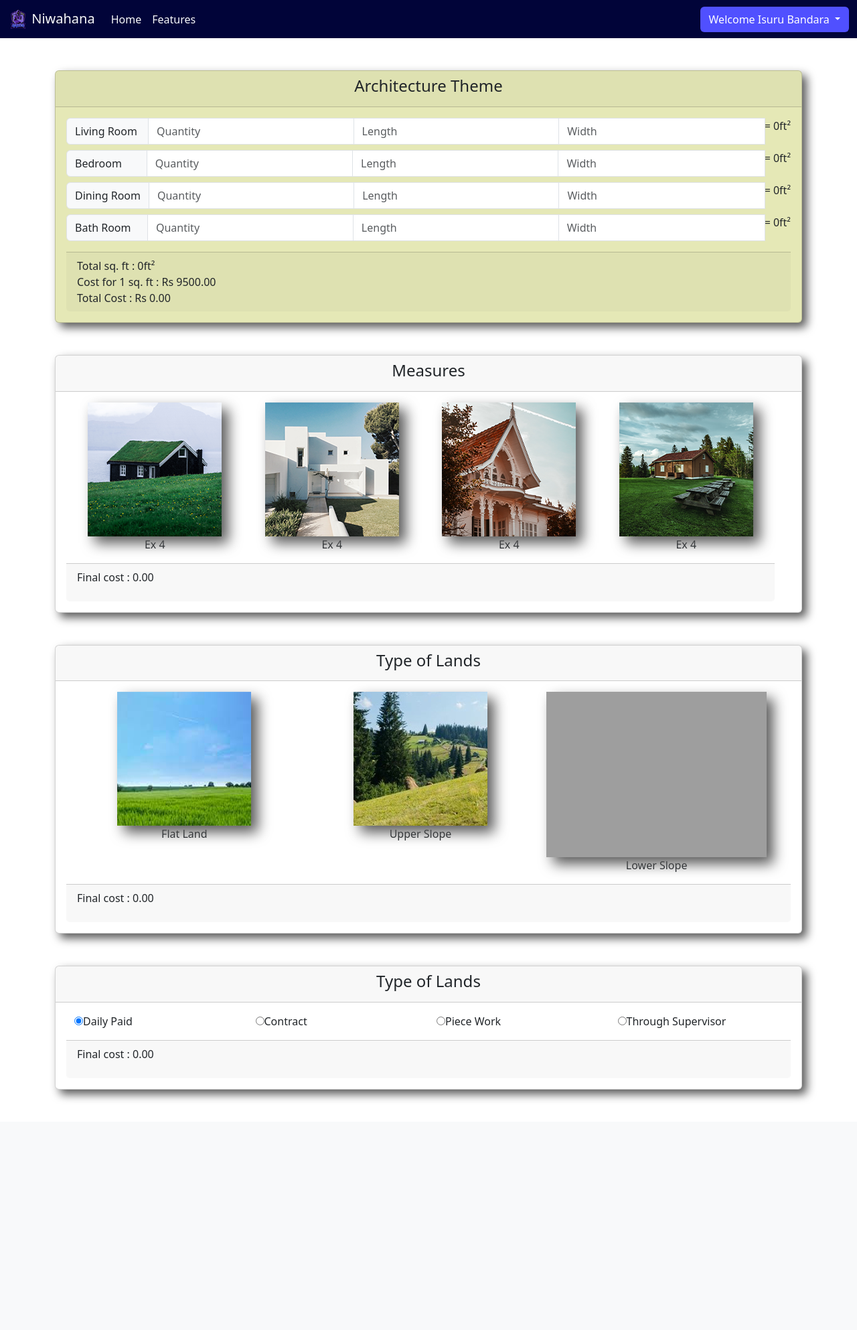
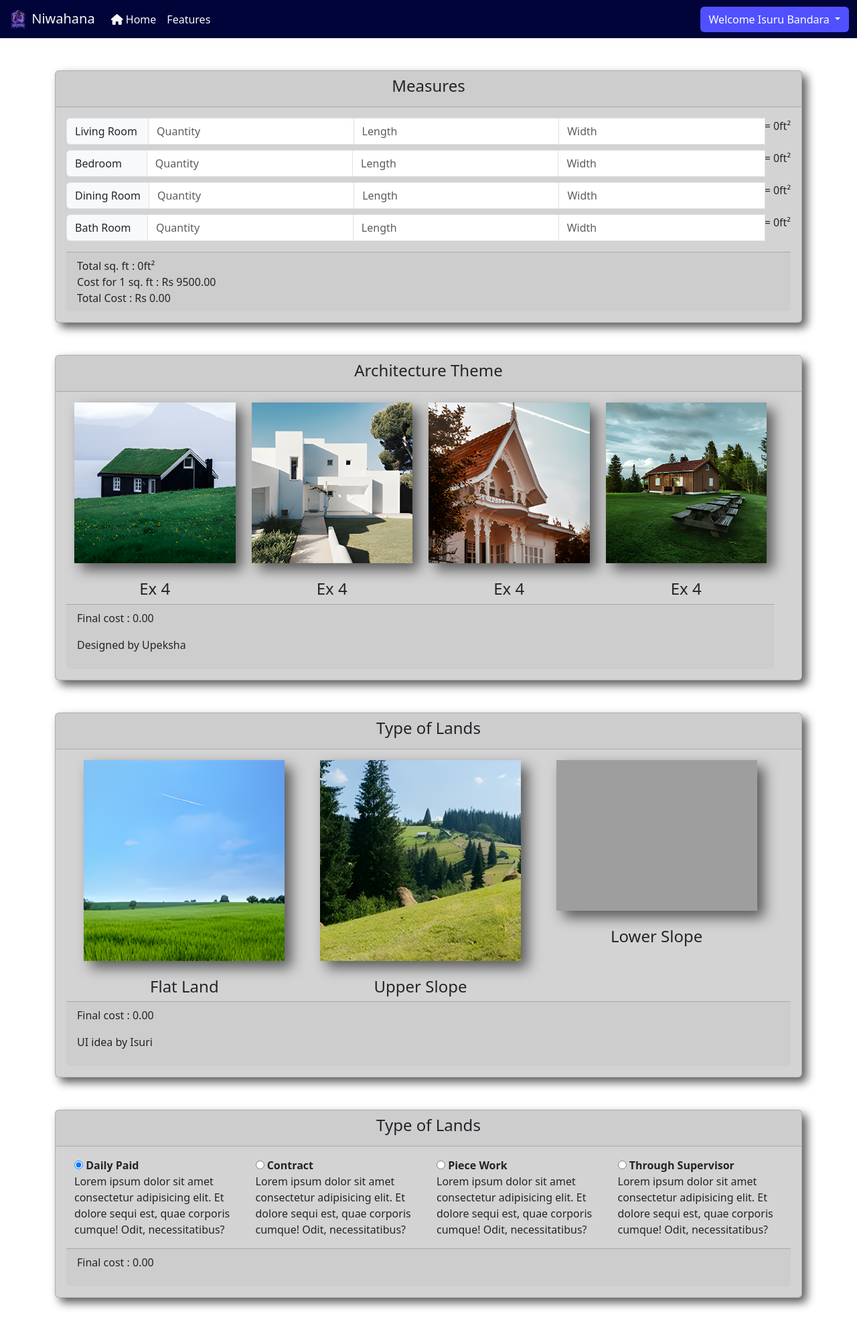
Before and after one commit to razorisuru/niwahana-app, a PHP site: page /view.php in a window 1280 px wide. Shown: the whole page at 67% size. Before the commit the page ends 1642 px from the top, so only its background shows below. Run offline with PHP 8.4, Linux system fonts and the light colour scheme; a user stored in the database is signed in; data comes from the database, SQL or seed files in the repository; grey boxes are pictures that could not be loaded.

Commit message:
Update 3.0
Co-Authored-By: Eshan Dananjaya <117134048+Eshan1113@users.noreply.github.com>
Co-Authored-By: Eshani S K <126496190+Esk365@users.noreply.github.com>
Co-Authored-By: Isuri Samaranayaka <128504796+isuri981@users.noreply.github.com>
Co-Authored-By: Upeksha Bandara <126591435+upeksha615@users.noreply.github.com>

```diff
--- a/css/view.css
+++ b/css/view.css
@@ -7,7 +7,7 @@
 }
 
 .image-box:hover {
-    transform: scale(1.1);
+    transform: scale(1.07);
 }
 
 .btnprofile {
@@ -46,8 +46,12 @@
   }
 
   .p1css {
-    background-color: #E5E8B6 !important;
+    background-color: #d3d3d3 !important;
   }
+
+  /* .main-container {
+    background-color: #5050ff !important;
+  } */
 
   .cardc {
     filter: brightness(120%);
--- a/header.php
+++ b/header.php
@@ -1,2 +1,3 @@
 <link rel="stylesheet" href="bootstrap/css/bootstrap.css" media="screen">
 <link rel="stylesheet" href="bootstrap/css/bootstrap.min.css" media="screen">
+<link rel="stylesheet" href="https://cdnjs.cloudflare.com/ajax/libs/font-awesome/6.4.0/css/all.min.css" media="screen" />
--- a/register.php
+++ b/register.php
@@ -12,6 +12,7 @@
 <body class="homee">
     <?php
 include("connection.php");
+include("header.php");
 
 if(isset($_POST['submit'])) {
 	$name = $_POST['name'];
@@ -82,10 +83,10 @@
                             <br>
                             <!-- Submit button -->
                             <button type="submit" name="submit" class="btn btnlogin btn-block mt-4 mb-4">
-                                Sign up
+                                Sign up <i class="fa-sharp fa-solid fa-arrow-right-to-bracket"></i>
                             </button>
                             <a href="index.php" class="btn btnlogin btn-block mt-4 mb-4">
-                                Go Back to Login
+                                Go Back to Login <i class="fa-solid fa-backward fa-beat"></i>
                             </a>
 
                             <!-- Register buttons -->
--- a/view.php
+++ b/view.php
@@ -38,7 +38,7 @@
 ?>
 </head>
 
-<body style="height: 200vh;">
+<body class="main-container" style="height: 200vh;">
 
 
     <!-- navbar -->
@@ -51,13 +51,15 @@
             <button class="navbar-toggler" type="button" data-bs-toggle="collapse" data-bs-target="#navbarText"
                 aria-controls="navbarText" aria-expanded="false" aria-label="Toggle navigation">
                 <span class="navbar-toggler-icon">
-                    <i class="bi bi-list" style="color:#fff; font-size:28px;"></i>
+                    <i class="fa-solid fa-bars fa-flip" style="color:#fff; font-size:28px;"></i>
+                    <!-- <i class="bi bi-list" style="color:#fff; font-size:28px;"></i> -->
                 </span>
             </button>
             <div class="collapse navbar-collapse" id="navbarText">
                 <ul class="navbar-nav me-auto mb-2 mb-lg-0">
                     <li class="nav-item">
-                        <a class="nav-link active text-light" aria-current="page" href="view.php">Home</a>
+                        <a class="nav-link active text-light" aria-current="page" href="view.php"><i
+                                class="fa-solid fa-house"></i> Home</a>
                     </li>
                     <li class="nav-item">
                         <a class="nav-link text-light" href="#">Features</a>
@@ -69,20 +71,41 @@
                         Welcome <?php echo $_SESSION['name'] ?>
                     </button>
                     <ul class="btnprofiledropdown dropdown-menu" aria-labelledby="dropdownMenuButton1">
-                        <li><a class="dropdown-item" href="#">Profile</a></li>
-                        <li><a class="dropdown-item" href="logout.php"><span
-                                    class="btnprofiledropdownlogout">Logout</span> </a></li>
+                        <li><a class="dropdown-item" data-bs-toggle="modal" data-bs-target="#profile" href="#">Profile <i class="fa-solid fa-user fa-flip"></i></a></li>
+                        <li><a class="dropdown-item" href="logout.php"><span class="btnprofiledropdownlogout">Logout <i
+                                        class="fa-solid fa-arrow-right-from-bracket fa-flip"></i></span> </a></li>
                     </ul>
                 </div>
             </div>
         </div>
     </nav>
 
+    <!-- Modal -->
+<div class="modal fade" id="profile" tabindex="-1" aria-labelledby="exampleModalLabel" aria-hidden="true">
+  <div class="modal-dialog">
+    <div class="modal-content">
+      <div class="modal-header">
+        <h1 class="modal-title fs-5" id="exampleModalLabel"><?php echo $_SESSION['name'] ?>'s Profile <i class="fa-solid fa-user fa-flip"></i></h1>
+        <button type="button" class="btn-close" data-bs-dismiss="modal" aria-label="Close"></button>
+      </div>
+      <div class="modal-body">
+      <img src="img/rz.png" class="img-thumbnail" width="80" alt="...">
+        Full Name : <?php echo $_SESSION['name'] ?><br>
+        E-Mail : <?php echo $_SESSION['email'] ?><br>
+        Role : <?php echo $_SESSION['role'] ?><br>
+      </div>
+      <div class="modal-footer">
+        <button type="button" class="btn btn-secondary" data-bs-dismiss="modal">Close</button>
+      </div>
+    </div>
+  </div>
+</div>
+
     <!-- phase 1 -->
     <div class="container main-container">
         <div class="card mt-5 p1css cardc">
             <div class="card-header">
-                <h4 class="text-center">Architecture Theme</h4>
+                <h4 class="text-center">Measures</h4>
             </div>
             <div class="card-body">
                 <form id="frm1" method="post" action="">
@@ -138,40 +161,44 @@
         </div>
 
         <!-- phase 2 -->
-        <div class="card mt-5 cardc">
+        <div class="card mt-5 cardc p1css">
             <div class="card-header">
-                <h4 class="text-center">Measures</h4>
+                <h4 class="text-center">Architecture Theme</h4>
             </div>
             <div class="card-body">
                 <div class="phase2">
                     <div class="row container-fluid">
                         <div class="col-md-3">
                             <div class="text-center">
-                                <img src="img/2.1.png" class="img-fluid image-box" alt="Image 1"
+                                <img src="img/2.1.png" width="400" class="img-fluid image-box" alt="Image 1"
                                     onclick="updateTotal(0.1)">
-                                <p>Ex 4</p>
+                                <h4 class="mt-4">Ex 4</h4>
                             </div>
                         </div>
                         <div class="col-md-3">
                             <div class="text-center">
-                                <img src="img/2.2.png" class="img-fluid image-box" alt="..." onclick="updateTotal(0.2)">
-                                <p>Ex 4</p>
+                                <img src="img/2.2.png" width="400" class="img-fluid image-box" alt="..."
+                                    onclick="updateTotal(0.2)">
+                                <h4 class="mt-4">Ex 4</h4>
                             </div>
                         </div>
                         <div class="col-md-3">
                             <div class="text-center">
-                                <img src="img/2.3.png" class="img-fluid image-box" alt="..." onclick="updateTotal(0.3)">
-                                <p>Ex 4</p>
+                                <img src="img/2.3.png" width="400" class="img-fluid image-box" alt="..."
+                                    onclick="updateTotal(0.3)">
+                                <h4 class="mt-4">Ex 4</h4>
                             </div>
                         </div>
                         <div class="col-md-3">
                             <div class="text-center">
-                                <img src="img/2.4.png" class="img-fluid image-box" alt="..." onclick="updateTotal(0.4)">
-                                <p>Ex 4</p>
+                                <img src="img/2.4.png" width="400" class="img-fluid image-box" alt="..."
+                                    onclick="updateTotal(0.4)">
+                                <h4 class="mt-4">Ex 4</h4>
                             </div>
                         </div>
                         <div class="card-footer">
                             <p>Final cost : <span id="fcost">0.00</span></p>
+                            <p>Designed by Upeksha</p>
                         </div>
                     </div>
                 </div>
@@ -179,7 +206,7 @@
         </div>
 
         <!-- phase 3 -->
-        <div class="card mt-5 cardc">
+        <div class="card mt-5 cardc p1css">
             <div class="card-header">
                 <h4 class="text-center">Type of Lands</h4>
             </div>
@@ -188,34 +215,36 @@
                     <div class="row container-fluid">
                         <div class="col-md-4">
                             <div class="text-center">
-                                <img src="img/3.1.png" class="img-fluid image-box" alt="" onclick="updateTotal2(0.1)">
-                                <p>Flat Land</p>
+                                <img src="img/3.1.png" width="300" class="img-fluid image-box" alt=""
+                                    onclick="updateTotal2(0.1)">
+                                <h4 class="mt-4">Flat Land</h4>
                             </div>
                         </div>
                         <div class="col-md-4">
                             <div class="text-center">
-                                <img src="img/3.2.png" class="img-fluid image-box" alt="..."
+                                <img src="img/3.2.png" width="300" class="img-fluid image-box" alt="..."
                                     onclick="updateTotal2(0.1)">
-                                <p>Upper Slope</p>
+                                <h4 class="mt-4">Upper Slope</h4>
                             </div>
                         </div>
                         <div class="col-md-4">
                             <div class="text-center">
-                                <img src="img/3.3.png" class="img-fluid image-box" alt="..."
+                                <img src="img/3.3.png" width="300" class="img-fluid image-box" alt="..."
                                     onclick="updateTotal2(0.2)">
-                                <p>Lower Slope</p>
+                                <h4 class="mt-4">Lower Slope</h4>
                             </div>
                         </div>
                     </div>
                     <div class="card-footer">
                         <p>Final cost : <span id="fcost2">0.00</span></p>
+                        <p>UI idea by Isuri</p>
                     </div>
                 </div>
             </div>
         </div>
 
         <!-- phase 4 -->
-        <div class="card mt-5 cardc">
+        <div class="card mt-5 cardc p1css">
             <div class="card-header">
                 <h4 class="text-center">Type of Lands</h4>
             </div>
@@ -225,19 +254,30 @@
                         <form>
                             <div class="row">
                                 <div class="col-lg-3"><label class="radio-inline">
-                                        <input type="radio" name="optradio" checked onclick="updateTotal3(0.1)">Daily
-                                        Paid
+                                        <input type="radio" name="optradio" checked onclick="updateTotal3(0.1)">
+                                        <b>Daily
+                                            Paid</b><br>
+                                        Lorem ipsum dolor sit amet consectetur adipisicing elit. Et dolore sequi est,
+                                        quae corporis cumque! Odit, necessitatibus?
                                     </label></div>
                                 <div class="col-lg-3"><label class="radio-inline">
-                                        <input type="radio" name="optradio" onclick="updateTotal3(0.2)">Contract
+                                        <input type="radio" name="optradio" onclick="updateTotal3(0.2)"> <b>Contract
+                                        </b><br>
+                                        Lorem ipsum dolor sit amet consectetur adipisicing elit. Et dolore sequi est,
+                                        quae corporis cumque! Odit, necessitatibus?
                                     </label></div>
                                 <div class="col-lg-3"><label class="radio-inline">
-                                        <input type="radio" name="optradio" onclick="updateTotal3(0.3)">Piece Work
+                                        <input type="radio" name="optradio" onclick="updateTotal3(0.3)"> <b>Piece
+                                            Work</b> <br>
+                                        Lorem ipsum dolor sit amet consectetur adipisicing elit. Et dolore sequi est,
+                                        quae corporis cumque! Odit, necessitatibus?
                                     </label>
                                 </div>
                                 <div class="col-lg-3"><label class="radio-inline">
-                                        <input type="radio" name="optradio" onclick="updateTotal3(0.4)">Through
-                                        Supervisor
+                                        <input type="radio" name="optradio" onclick="updateTotal3(0.4)"> <b>Through
+                                            Supervisor</b> <br>
+                                        Lorem ipsum dolor sit amet consectetur adipisicing elit. Et dolore sequi est,
+                                        quae corporis cumque! Odit, necessitatibus?
                                     </label>
                                 </div>
                             </div>
```
Also changed, not shown: login.php (+6 -5 lines), img/2.1.png, img/2.2.png, img/2.3.png, img/2.4.png, img/3.1.png, img/3.2.png, 1 other file.
